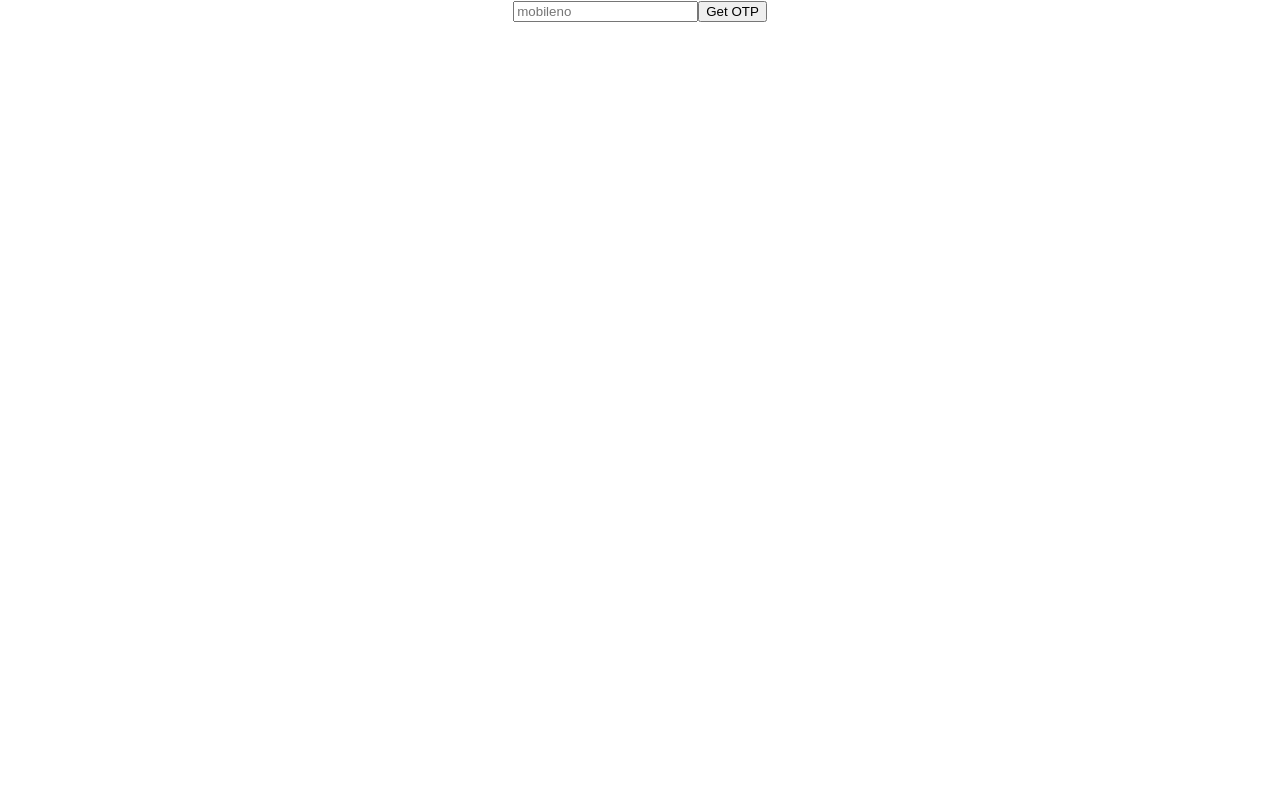
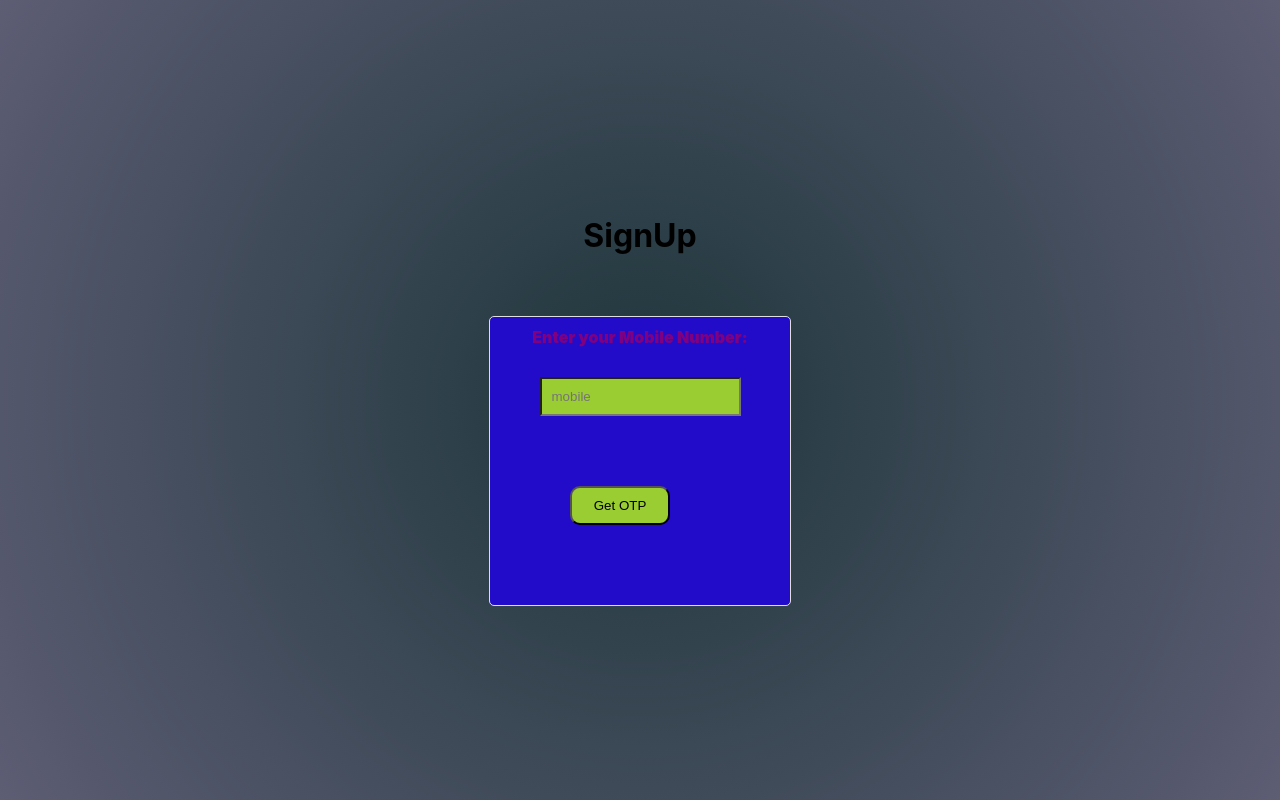
Before and after one commit to DipshiV/FunctionUP-Assignments, a React (Create React App) app: page / in a window 1280 px wide. Built offline with nearby package versions, Linux system fonts and the light colour scheme.

Commit message:
post Api generate OTP

```diff
--- a/src/components/postApi.css
+++ b/src/components/postApi.css
@@ -0,0 +1,64 @@
+body {
+    background: rgb(2, 0, 36);
+    background: radial-gradient(
+      circle,
+      rgba(2, 0, 36, 1) 0%,
+      rgba(30, 54, 59, 1) 0%,
+      rgba(93, 93, 116, 1) 100%
+    );
+  }
+
+  .container {
+    display: flex !important;
+    flex-direction: column;
+    justify-content: center;
+    align-items: center;
+    height: 100vh;
+    max-width: 400px;
+    width: 50%;
+    margin: auto;
+  }
+
+  .form {
+    width: 70%;
+    border: 1px solid #dfdfdf;
+    padding: 10px;
+    border-radius: 5px;
+    background: #220cca;
+    margin-top: 40px;
+    align-items: center;
+    color: purple;
+    font-weight: 900;
+
+
+  }
+
+  input{
+    padding: 10px;
+    margin-top: 30px;
+    color: black;
+    background-color: yellowgreen;
+
+  }
+.btn{
+
+    padding: 70px;
+    align-items: center;
+    justify-content: center;
+    align-items: center;
+
+
+
+}
+button{
+    padding: 10px;
+    border-radius: 10px;
+   margin-right: 60px;
+
+    width: 100px;
+    justify-content: center;
+    align-items: center;
+    background-color: yellowgreen;
+
+
+}
--- a/src/components/postApi.js
+++ b/src/components/postApi.js
@@ -1,28 +1,23 @@
 import {React,Fragment,useState} from 'react';
+import './postApi.css'
 export default function OtpGen(){
-
-//    // const [formValues, setFormValues] = useState({mobile:''});
-//     const [formErrors, setFormErrors] = useState({});
-
-
-//     const validate = (values) => {
-//         const errors = {};
-//     const mobregex= /[6789]\d{9}$/;
-//     if(!values.mobile){
-//         errors.mmobile ="Mobile No is required";
-//     }else if(!mobregex.text(values.mobile)){
-//         errors.mobile="Number should be 10 digit "
-//     } return errors;
-// };
-async function handleOtp(data){
+    const [mobile,setMobile]=useState("");
+    const [error,setError] =useState(false);
+function handleChange(e){
+    let item=e.target.value;
+    if(!/^[789]\d{9}$/.test(item)){
+    setError(true);
+    }else{
+        setError(false);
+    }
+    setMobile(item);
+}
+async function handleOtp(){
     try {
-        const data = { "mobile": 7310013161 };
-      console.log(data);
+      console.log(mobile);
+      let data={mobile};
     let result= await fetch("https://cdn-api.co-vin.in/api/v2/auth/public/generateOTP",{
         method:'POST',
-        mode: "cors", // no-cors, *cors, same-origin
-        cache: "no-cache", // *default, no-cache, reload, force-cache, only-if-cached
-        credentials: "same-origin", // include, *same-origin, omit
         headers:{
             "Content-Type":"application/json",
             "Accept": 'application/json'
@@ -35,17 +30,21 @@ async function handleOtp(data){
         console.error("Error:", error);
 
     }
-   // setFormErrors(validate(formValues));
 }
-    return(
-<Fragment>
-<input  type="Number"
-name="mobileNo"
-placeholder="mobileno" />
+    return(<Fragment>
+<div className='container'>
+<h1>SignUp </h1>
+<div className='form'>Enter your Mobile Number:
+<span><input  type="Number"
+name="mobile"
+placeholder="mobile" onChange={handleChange} value={mobile} /> {error?<p>Invalid number</p>:""}
+</span>
 
-
+<div className='btn'>
 <button onClick={handleOtp}>Get OTP</button>
-
+</div>
+</div>
+</div>
 </Fragment>
     );
 }
```
